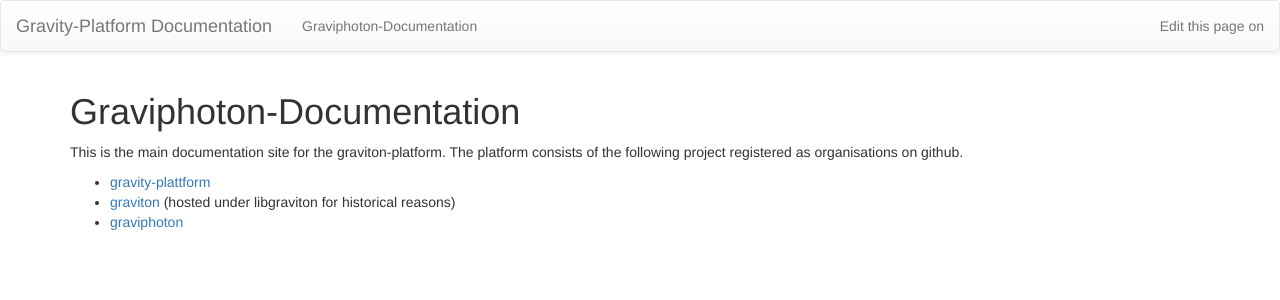
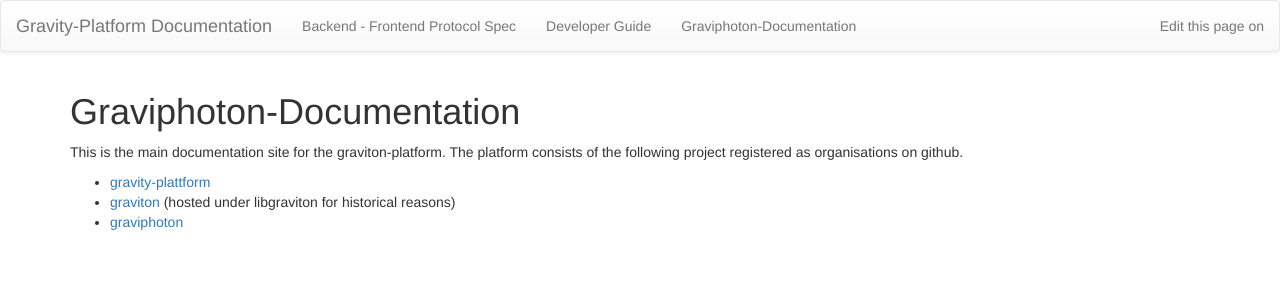
Before and after one commit to gravity-platform/doc, a Jekyll site: the page built from index.md, in a window 1280 px wide. Shown: the top 300 px of the page. Built offline with Jekyll 4.4.1, drawn with Linux system fonts in a browser that asks for light colours; nearby versions of some CDN libraries; Markdown is read by kramdown in place of the engine named in the settings.

Commit message:
add YAML front matter to existing pages after rebase

```diff
--- a/backend-frontend-protocol.md
+++ b/backend-frontend-protocol.md
@@ -1,3 +1,7 @@
+---
+title: Backend - Frontend Protocol Spec
+layout: default
+---
 # Backend - Frontend Protocol
 
 This document describes the protocol between the graviton backend and
--- a/hacking.md
+++ b/hacking.md
@@ -1,3 +1,7 @@
+---
+title: Developer Guide
+layout: default
+---
 # hacking
 
 This document show how to hack the gravity-plattform in a most effectiv fashion.
```
